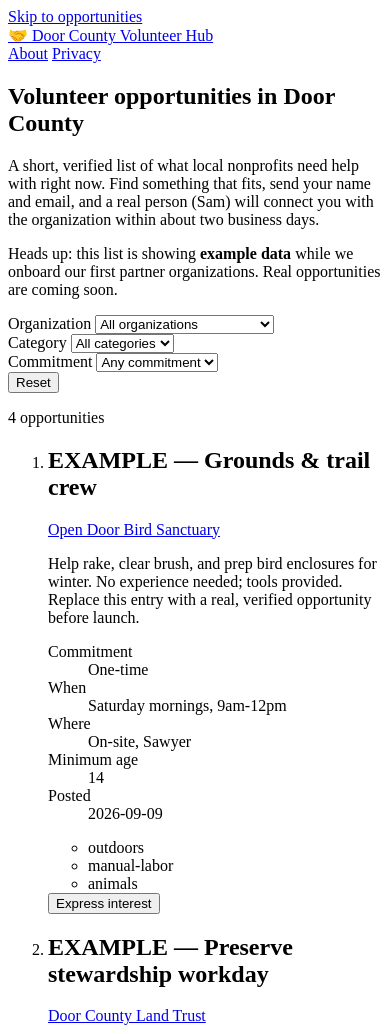
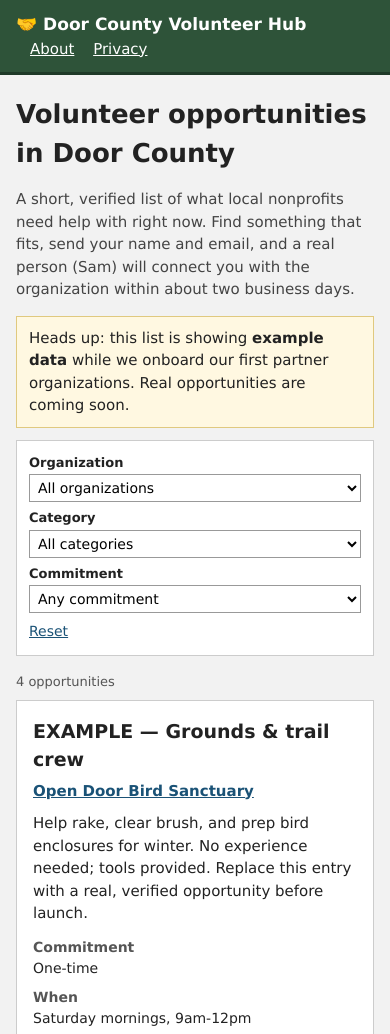
Before and after one commit to steven-the-qa/door-county-volunteer-hub, a plain HTML site: page index.html in a window 390 px wide. Shown: the top 1034 px of the page. Drawn offline with Linux system fonts and the light colour scheme.

Commit message:
Add basic styling
Plain layout: centered column, green header bar, bordered white cards,
Verdana body text, one accent color. No framework.

Co-Authored-By: Claude Sonnet 5 <noreply@anthropic.com>

```diff
--- a/styles.css
+++ b/styles.css
@@ -1,36 +1,287 @@
-/* Door County Volunteer Hub — styles intentionally left blank.
-   Design is being done separately. The HTML uses these hooks:
+/* Door County Volunteer Hub - basic styles. */
 
-   Layout / structure
-     .wrap                 centered content column
-     .site-header .brand / nav
-     .site-footer
-     .skip-link            keyboard skip-to-content link (keep it visually
-                           hidden until :focus for accessibility)
+body {
+  font-family: Verdana, Geneva, Arial, sans-serif;
+  font-size: 15px;
+  line-height: 1.5;
+  color: #222222;
+  background-color: #f2f2f2;
+  margin: 0;
+}
 
-   Home page
-     .intro .lede
-     #demo-banner.banner   shown only when data has meta.demoData
-     .filters .field       filter dropdowns
-     .result-count
-     .cards > .card        one opportunity per card
-       .card h2 / .org / .desc / dl (dt/dd) / .tags > .tag
-     .primary              "Express interest" button
-     #empty-state / #load-error / .empty
+.wrap {
+  max-width: 800px;
+  margin: 0 auto;
+  padding: 0 16px;
+}
 
-   Interest dialog
-     dialog#interest-dialog
-     #interest-form .field / .dialog-context / .consent
-     .form-status(.ok / .error)   live region
-     .dialog-actions
-     .honeypot             MUST stay visually hidden (spam trap) — see rule below
-     .link-button
+a {
+  color: #1a5276;
+}
 
-   Content pages (about.html, privacy.html)
-     .prose
-     .bios > .bio > .bio-role
+h1 {
+  font-size: 26px;
+  margin: 20px 0 10px 0;
+}
 
-   Respects prefers-color-scheme if you want light/dark. */
+h2 {
+  font-size: 19px;
+  margin: 0 0 6px 0;
+}
+
+/* Skip link - hidden until focused */
+.skip-link {
+  position: absolute;
+  left: -1000px;
+}
+.skip-link:focus {
+  position: static;
+  display: inline-block;
+  margin: 8px;
+}
+
+/* Header and footer */
+.site-header {
+  background-color: #2e5339;
+  border-bottom: 3px solid #1f3a28;
+}
+.site-header .wrap {
+  display: flex;
+  flex-wrap: wrap;
+  justify-content: space-between;
+  align-items: center;
+  padding-top: 12px;
+  padding-bottom: 12px;
+}
+.brand {
+  color: #ffffff;
+  font-weight: bold;
+  font-size: 17px;
+  text-decoration: none;
+}
+.site-header nav a {
+  color: #ffffff;
+  margin-left: 14px;
+}
+
+.site-footer {
+  margin-top: 40px;
+  border-top: 1px solid #cccccc;
+  background-color: #e8e8e8;
+  font-size: 13px;
+  color: #555555;
+}
+.site-footer .wrap {
+  padding-top: 14px;
+  padding-bottom: 18px;
+}
+
+/* Intro */
+.lede {
+  color: #444444;
+}
+.banner {
+  background-color: #fff8e1;
+  border: 1px solid #e0c97f;
+  padding: 10px 12px;
+  margin: 12px 0;
+}
+
+/* Filters */
+.filters {
+  background-color: #ffffff;
+  border: 1px solid #cccccc;
+  padding: 12px;
+  margin-bottom: 16px;
+}
+.field {
+  display: inline-block;
+  margin-right: 14px;
+  margin-bottom: 6px;
+}
+.field label {
+  display: block;
+  font-weight: bold;
+  font-size: 13px;
+  margin-bottom: 2px;
+}
+select,
+input[type="text"],
+input[type="email"] {
+  font-family: inherit;
+  font-size: 14px;
+  padding: 4px;
+  border: 1px solid #999999;
+  background-color: #ffffff;
+}
+.link-button {
+  font-family: inherit;
+  font-size: 14px;
+  background: none;
+  border: none;
+  color: #1a5276;
+  text-decoration: underline;
+  cursor: pointer;
+  padding: 4px 0;
+}
+
+.result-count {
+  font-size: 13px;
+  color: #555555;
+  margin: 12px 0 8px 0;
+}
+
+/* Opportunity cards */
+.cards {
+  list-style: none;
+  margin: 0;
+  padding: 0;
+}
+.card {
+  background-color: #ffffff;
+  border: 1px solid #cccccc;
+  padding: 16px;
+  margin-bottom: 14px;
+}
+.card .org {
+  margin: 0 0 10px 0;
+  font-weight: bold;
+  color: #555555;
+}
+.card .desc {
+  margin: 0 0 12px 0;
+}
+.card dl {
+  margin: 0 0 12px 0;
+  font-size: 14px;
+}
+.card dt {
+  font-weight: bold;
+  color: #555555;
+  float: left;
+  clear: left;
+  width: 110px;
+}
+.card dd {
+  margin: 0 0 2px 0;
+  padding-left: 120px;
+}
+.tags {
+  list-style: none;
+  margin: 0 0 12px 0;
+  padding: 0;
+}
+.tags .tag {
+  display: inline-block;
+  background-color: #eeeeee;
+  border: 1px solid #cccccc;
+  font-size: 12px;
+  padding: 1px 6px;
+  margin-right: 4px;
+}
+
+.primary {
+  font-family: inherit;
+  font-size: 14px;
+  font-weight: bold;
+  background-color: #2e5339;
+  color: #ffffff;
+  border: 1px solid #1f3a28;
+  padding: 7px 14px;
+  cursor: pointer;
+}
+.primary:hover {
+  background-color: #24422d;
+}
+
+.empty {
+  background-color: #ffffff;
+  border: 1px dashed #aaaaaa;
+  padding: 20px;
+  text-align: center;
+  color: #555555;
+}
+
+/* Interest dialog */
+dialog {
+  border: 2px solid #2e5339;
+  padding: 0;
+  max-width: 420px;
+  width: 90%;
+}
+dialog::backdrop {
+  background-color: rgba(0, 0, 0, 0.5);
+}
+#interest-form {
+  padding: 18px;
+}
+#interest-form .field {
+  display: block;
+  margin-right: 0;
+  margin-bottom: 10px;
+}
+#interest-form input[type="text"],
+#interest-form input[type="email"] {
+  width: 100%;
+  box-sizing: border-box;
+}
+.dialog-context {
+  color: #444444;
+  margin-top: 0;
+}
+.consent {
+  font-size: 12px;
+  color: #555555;
+}
+.form-status {
+  padding: 8px 10px;
+  margin: 10px 0;
+  border: 1px solid #cccccc;
+}
+.form-status.ok {
+  background-color: #e6f0e8;
+  border-color: #2e5339;
+}
+.form-status.error {
+  background-color: #fbe3e3;
+  border-color: #b33;
+}
+.dialog-actions {
+  margin: 10px 0 0 0;
+  padding: 0;
+  text-align: right;
+}
+.dialog-actions .link-button {
+  margin-right: 10px;
+}
+
+/* Content pages */
+.prose {
+  background-color: #ffffff;
+  border: 1px solid #cccccc;
+  padding: 8px 20px 20px 20px;
+  margin-top: 20px;
+}
+.prose h2 {
+  font-size: 17px;
+  margin-top: 22px;
+}
+.bios {
+  margin: 12px 0;
+}
+.bio {
+  border: 1px solid #cccccc;
+  padding: 10px 14px;
+  margin-bottom: 10px;
+}
+.bio h3 {
+  margin: 0 0 2px 0;
+}
+.bio-role {
+  font-size: 13px;
+  color: #555555;
+  margin: 0 0 6px 0;
+}
 
 /* Functional, not design: keep the spam-trap field away from real users. */
 .honeypot {
@@ -40,3 +291,24 @@
   height: 1px;
   overflow: hidden;
 }
+
+@media (max-width: 520px) {
+  .field {
+    display: block;
+    margin-right: 0;
+  }
+  select,
+  input[type="text"],
+  input[type="email"] {
+    width: 100%;
+    box-sizing: border-box;
+  }
+  .card dt {
+    float: none;
+    width: auto;
+  }
+  .card dd {
+    padding-left: 0;
+    margin-bottom: 8px;
+  }
+}
```
